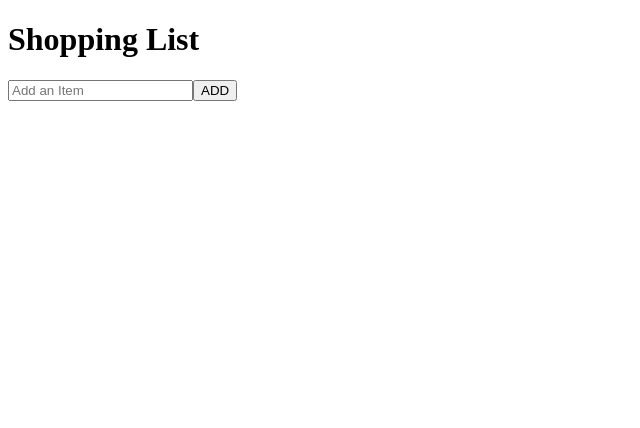
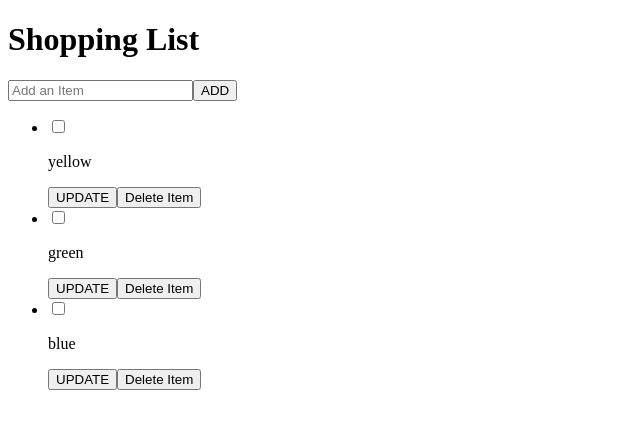
Before and after one commit to justin-w-soto/shopping-blart, a React app: page / in a window 1280 px wide. Shown: the top 428 px of the page, without its empty margins (0-640 px from the left). Built offline with nearby package versions, Linux system fonts and the light colour scheme.

Commit message:
shopping list fully functional time to write some tests

```diff
--- a/src/views/Shopping.jsx
+++ b/src/views/Shopping.jsx
@@ -76,7 +76,7 @@ const deleteItem = (taskId) => {
         <>
             <h1>Shopping List</h1>
             <AddItem onAddItem={addItem}/>
-
+            <ItemList items={items} onChangeItem={updateItem} onDeleteItem={deleteItem} />
         </>
     )
 }
```
